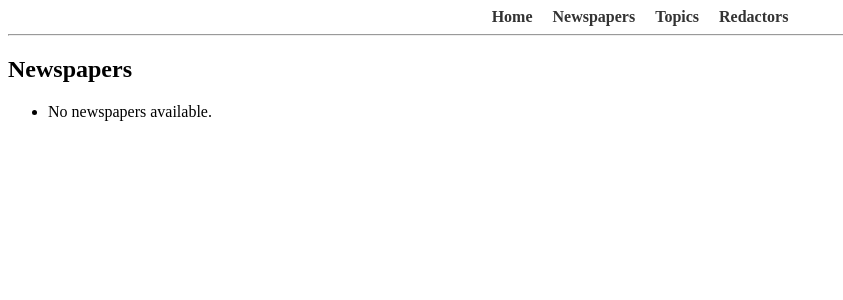
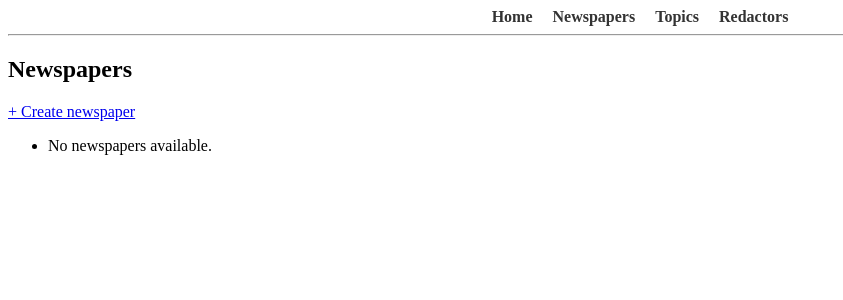
Before and after one commit to TimoteoRJanzen/newspaper-agency-system, a Django app: page /newspapers/ in a window 1280 px wide. Shown: the top 300 px of the page, without its empty margins (0-843 px from the left). Run offline with Django 5.2, Linux system fonts and the light colour scheme; data that the repository does not hold is empty.

Commit message:
feat: add newspaper create page

```diff
--- a/newspaper/urls.py
+++ b/newspaper/urls.py
@@ -6,6 +6,7 @@ from newspaper.views import (
     TopicCreateView,
     NewspaperListView,
     NewspaperDetailView,
+    NewspaperCreateView,
     RedactorListView,
     RedactorDetailView,
 )
@@ -33,6 +34,11 @@ urlpatterns = [
         NewspaperDetailView.as_view(),
         name="newspaper-detail",
     ),
+    path(
+        "newspapers/create/",
+        NewspaperCreateView.as_view(),
+        name="newspaper-create",
+    ),
 
     path("redactors/", RedactorListView.as_view(), name="redactor-list"),
     path(
--- a/newspaper/views.py
+++ b/newspaper/views.py
@@ -39,12 +39,18 @@ class TopicCreateView(generic.CreateView):
 
 class NewspaperListView(generic.ListView):
     model = Newspaper
-    queryset = Newspaper.objects.select_related("topic")
+    queryset = Newspaper.objects.select_related("topic").prefetch_related("publishers")
 
 
 class NewspaperDetailView(generic.DetailView):
     model = Newspaper
     queryset = Newspaper.objects.select_related("topic").prefetch_related("publishers")
+
+
+class NewspaperCreateView(generic.CreateView):
+    model = Newspaper
+    fields = ["title", "content", "topic", "publishers"]
+    success_url = reverse_lazy("newspaper:newspaper-list")
 
 
 class RedactorListView(generic.ListView):
--- a/templates/newspaper/newspaper_list.html
+++ b/templates/newspaper/newspaper_list.html
@@ -2,6 +2,10 @@
 
 {% block content %}
   <h2>Newspapers</h2>
+
+  <a href="{% url 'newspaper:newspaper-create' %}">
+    + Create newspaper
+  </a>
 
   <ul>
     {% for newspaper in newspaper_list %}
```
Also changed, not shown: templates/newspaper/newspaper_form.html (added, +12 -0 lines).
